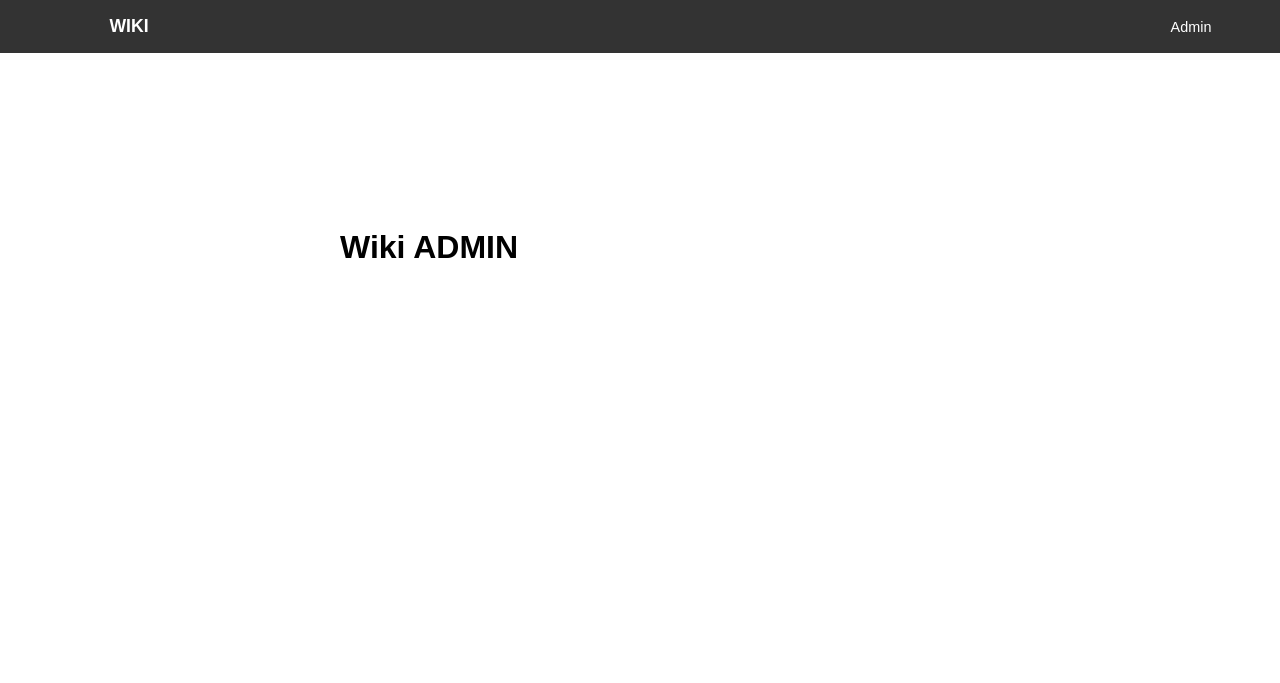
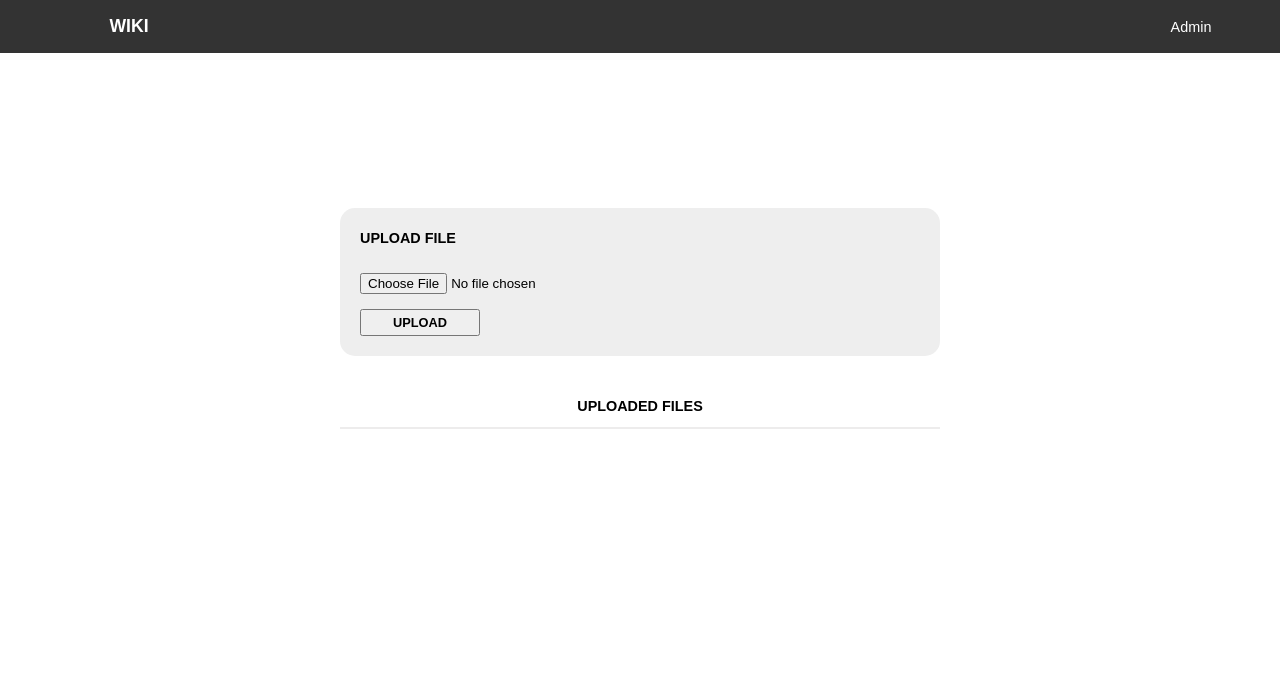
Before and after one commit to mgbrian/wiki, a Python web app: template templates/admin.html in a window 1280 px wide. Shown: the top 683 px of the page. Run offline with Jinja, Linux system fonts and the light colour scheme; the template is opened without the code that fills it, so the values that code supplies are empty.

Commit message:
Add file upload logic.

```diff
--- a/requirements.txt
+++ b/requirements.txt
@@ -9,3 +9,5 @@ ollama
 # Need to brew install poppler on macOS
 # TODO: Add this to install script.
 pdf2image
+
+aiofiles
--- a/static/css/styles.css
+++ b/static/css/styles.css
@@ -60,8 +60,11 @@ nav > ul > li {
     justify-content: center;
 }
 
+a {
+    text-decoration: none;
+}
+
 nav a {
-    text-decoration: none;
     font-size: 0.9rem;
     color: white;
 }
@@ -87,6 +90,8 @@ footer {
     background: rgba(240, 240, 240, 0.8);
     font-size: 0.8rem;
 }
+
+/* Search Page */
 
 #search {
     width: 100%;
@@ -117,3 +122,59 @@ footer {
 #results-box > p:focus {
     background-color: #eee;
 }
+
+/* Admin Page Styles */
+#file-upload-form {
+    display: flex;
+    justify-content: center;
+    /* align-items: center; */
+    flex-direction: column;
+    gap: 15px;
+    background: #eee;
+    padding: 10px 20px 20px 20px;
+    border-radius: 15px;
+}
+
+#file-upload-form h2,
+#files-list-container h2 {
+    font-size: 0.9rem;
+    text-transform: uppercase;
+}
+
+#file-upload-form h2 {
+    text-align: left;
+}
+
+#file-upload-form button {
+    width: 120px;
+    height: 27px;
+    text-transform: uppercase;
+    font-size: 0.8rem;
+    font-weight: bold;
+}
+
+#files-list-container {
+    margin-top: 20px;
+}
+
+#files-list-container h2 {
+    text-align: center;
+    margin-bottom: 0px;
+    padding: 10px 0px 0px 0px;
+}
+
+#file-list {
+    padding: 0;
+    list-style: none;
+    font-size: 0.85rem;
+    border: 0.5px solid #edecec;
+}
+
+#file-list li {
+    margin-bottom: 2px;
+    padding: 8px 10px;
+}
+
+#file-list li:nth-of-type(even) {
+    background: rgba(240, 240, 240, 0.8);
+}
--- /dev/null
+++ b/static/js/upload.js
@@ -0,0 +1,64 @@
+const uploadForm = document.getElementById("file-upload-form");
+const fileInput = document.getElementById("file-input");
+const fileList = document.getElementById("file-list");
+const FILE_UPLOAD_ENDPOINT = "/upload";
+const FILE_LIST_ENDPOINT = "/files";
+
+document.addEventListener("DOMContentLoaded", fetchFileList);
+uploadForm.addEventListener("submit", uploadFile);
+
+/* Event handler for the file upload form. */
+async function uploadFile(event) {
+  event.preventDefault();
+
+  const file = fileInput.files[0];
+
+  if (!file) {
+    alert("Please select a file!");
+    return;
+  }
+
+  const formData = new FormData();
+  formData.append("file", file);
+
+  try {
+    const response = await fetch(FILE_UPLOAD_ENDPOINT, {
+      method: "POST",
+      body: formData,
+    });
+
+    if (response.ok) {
+      alert("File uploaded successfully!");
+      // Reset file input and refresh file list
+      fileInput.value = "";
+      fetchFileList();
+    } else {
+      alert("Failed to upload file");
+    }
+  } catch (error) {
+    console.error("Error uploading file:", error);
+    alert("An error occurred while uploading the file.");
+  }
+}
+
+/* Fetch and display the list of uploaded files */
+async function fetchFileList() {
+  try {
+    const response = await fetch(FILE_LIST_ENDPOINT);
+    const files = await response.json();
+
+    fileList.innerHTML = "";
+
+    for (let file of files) {
+      const li = document.createElement("li");
+      const a = document.createElement("a");
+      a.href = `/files/${file.filename}`;
+      a.textContent = file.filename;
+      a.setAttribute("target", "_blank");
+      li.appendChild(a);
+      fileList.appendChild(li);
+    }
+  } catch (error) {
+    console.error("Error fetching file list:", error);
+  }
+}
--- a/templates/admin.html
+++ b/templates/admin.html
@@ -3,5 +3,20 @@
 {% block title %} - Admin{% endblock %}
 
 {% block content %}
-    <h1>Wiki ADMIN</h1>
+
+<form id="file-upload-form" method="POST">
+    <h2>Upload File</h2>
+    <input type="file" id="file-input" name="file">
+    <button type="submit">Upload</button>
+</form>
+
+<div id="files-list-container">
+    <h2>Uploaded Files</h2>
+    <ul id="file-list"></ul>
+</div>
+
 {% endblock %}
+
+{% block page_js %}
+<script src="{{ url_for('static', filename='js/upload.js') }}"></script>
+{% endblock %}
```
Also changed, not shown: routes.py (+56 -1 lines).
